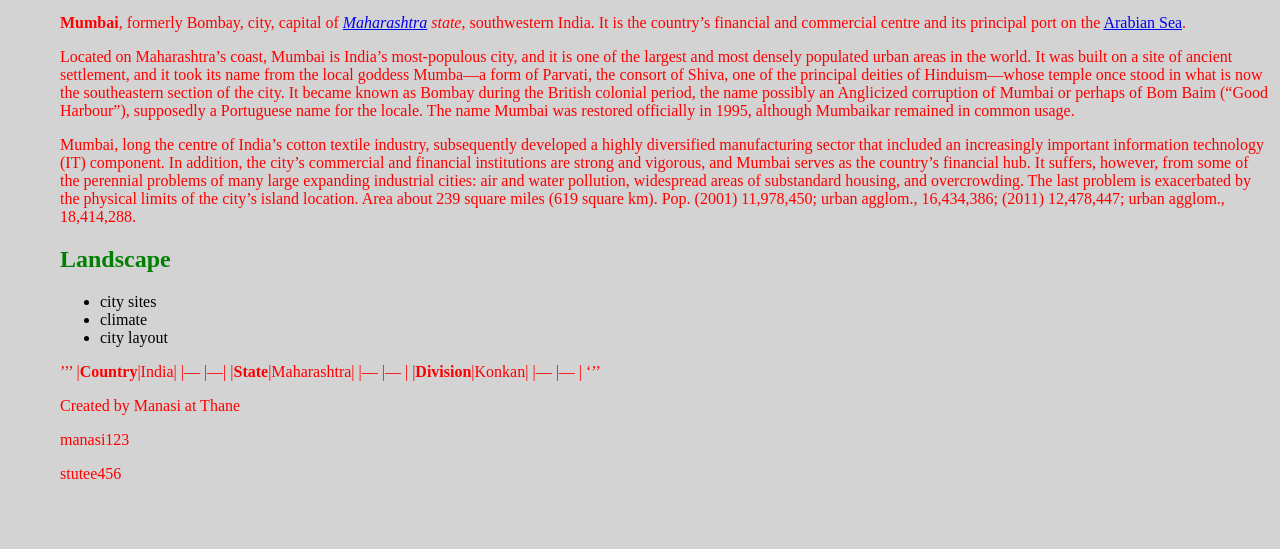
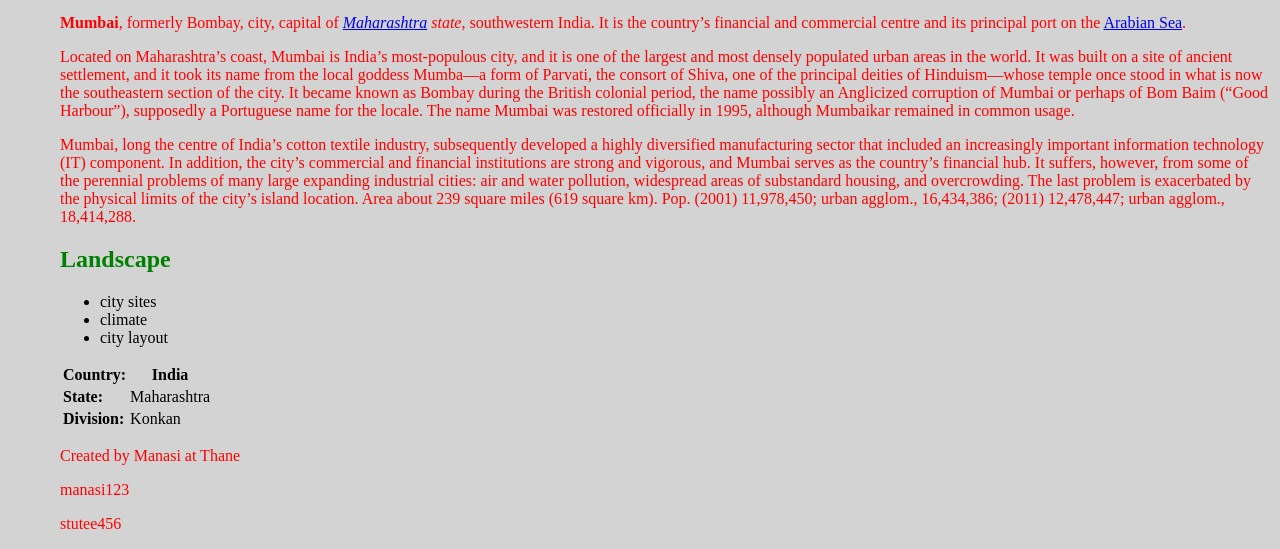
Before and after one commit to mpandhare/hello-my-world, a Jekyll site: the page built from index.md, in a window 1280 px wide. Shown: the part 479-1028 px from the top of the page. Built offline with Jekyll 4.4.1, drawn with Linux system fonts in a browser that asks for light colours; our own code applies the rules of GitHub Pages for plain Markdown files; before the commit the page ends 978 px from its top, so only the background shows below that.

```diff
--- a/index.md
+++ b/index.md
@@ -22,14 +22,13 @@ Mumbai, long the centre of India’s cotton textile industry, subsequently devel
 -  climate
 -  city layout
 
-'''
-|**Country**|India|
+
+|**Country:**|India|
 |---        |---|
-|**State**|Maharashtra|
-|---      |---        |
-|**Division**|Konkan|
-|---         |---   |
-'''
+|**State:**|Maharashtra|
+|**Division:**|Konkan|
+
+
 
 
 
```
